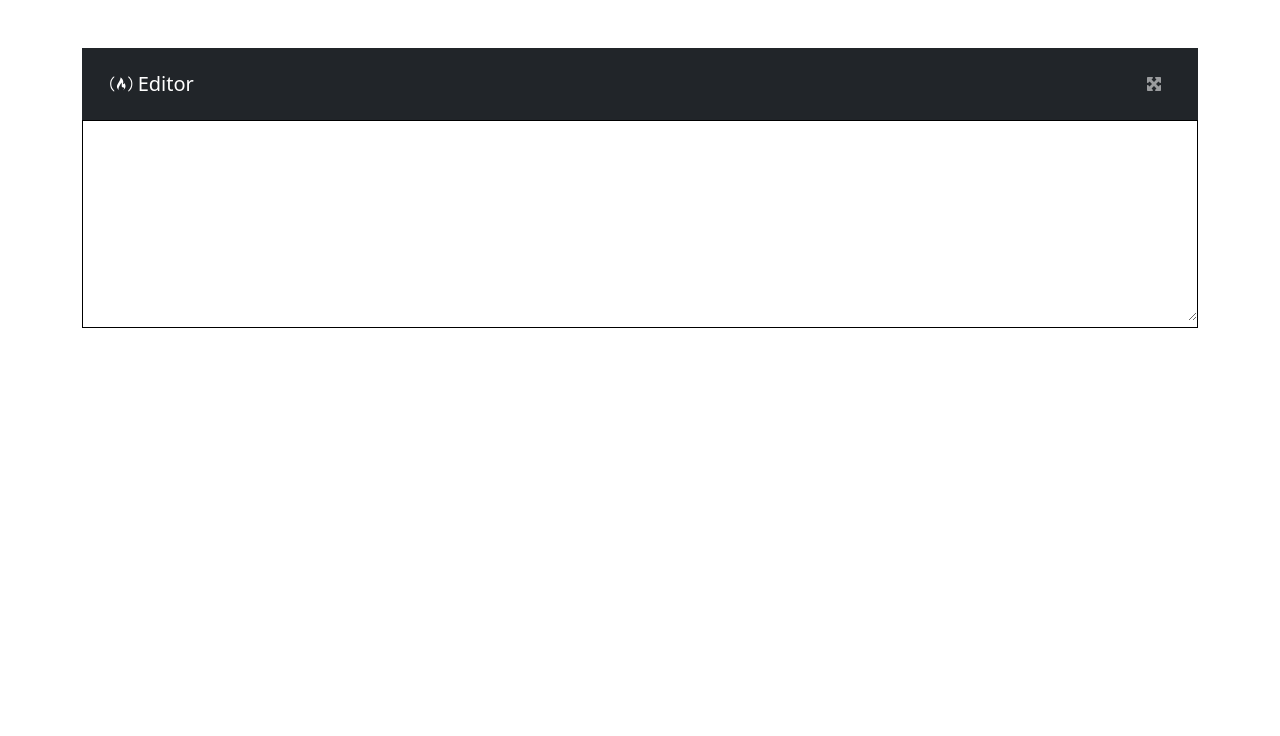
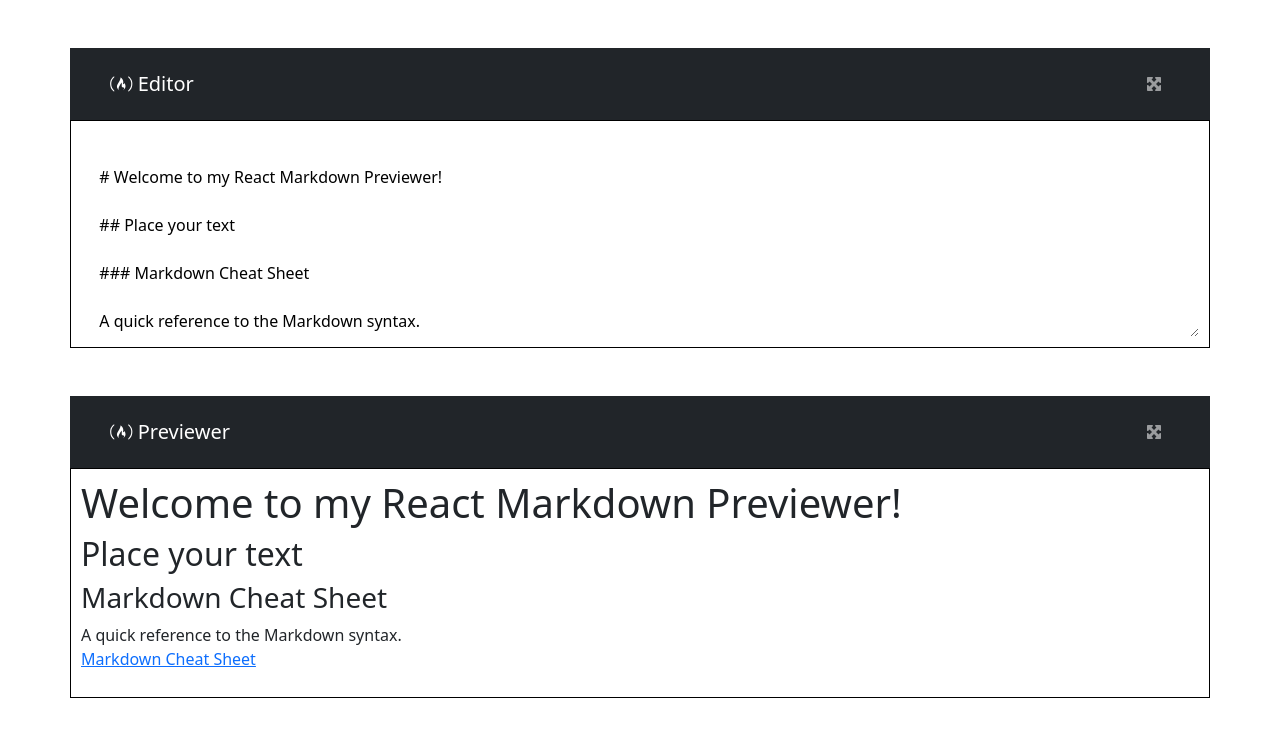
Before and after one commit to Anibal-Sebastiao/markdown-previewer, a React (Vite) app: page / in a window 1280 px wide. Shown: the top 736 px of the page. Built offline with nearby package versions, Linux system fonts and the light colour scheme.

Commit message:
feat(Previewer): :sparkles: Add Markdown previewer

```diff
--- a/package.json
+++ b/package.json
@@ -14,6 +14,8 @@
     "@fortawesome/free-solid-svg-icons": "^6.0.0",
     "@fortawesome/react-fontawesome": "^0.1.17",
     "bootstrap": "^5.1.3",
+    "highlight.js": "^11.4.0",
+    "marked": "^4.0.12",
     "react": "^17.0.2",
     "react-bootstrap": "^2.2.0",
     "react-dom": "^17.0.2"
--- a/src/App.css
+++ b/src/App.css
@@ -1,7 +1,7 @@
 .wrapper {
     width: 100%;
-    /*box-shadow: 1px 1px 10px #000;*/
     border:1px solid #000;
+    padding: 10px;
 }
 
 .maximazed textarea{
@@ -19,6 +19,10 @@ textarea {
     border: 0;
 }
 
+.hide {
+    display: none !important;
+}
+
 *::-webkit-scrollbar {
     width: 0.4em;
   }
@@ -31,3 +35,9 @@ textarea {
     background-color: rgba(0, 0, 0, .6);
     border-radius: 10px;
 }
+
+img {
+    display: block;
+    max-width: 90%;
+    margin: 2rem auto;
+}
--- a/src/App.jsx
+++ b/src/App.jsx
@@ -3,15 +3,23 @@ import 'bootstrap/dist/css/bootstrap.min.css';
 import './App.css'
 import { Editor } from './components'
 import { Toolbar } from './components';
+import { Previewer } from './components'
 import {faFreeCodeCamp} from '@fortawesome/free-brands-svg-icons'
-
+import { Row } from 'react-bootstrap';
+import placeholder from './placeholder'
 
 function App() {
-  const [markdown, setMarkdown] = useState([])
+  const [markdown, setMarkdown] = useState(placeholder)
   const [editorMaximized, setEditorMaximized] = useState(false)
+  const [previewMaximized, SetPreviewMaximized] = useState(false)
 
   const handleEditorMaximize = () => {
     setEditorMaximized(!editorMaximized)
+  }
+
+  const handlePreviewMaximize = () => {
+    SetPreviewMaximized(!previewMaximized)
+    console.log(previewMaximized);
   }
 
   const handleChange = (e) => {
@@ -19,7 +27,8 @@ function App() {
   }
 
   return (
-    <div className="App container pt-5">
+    <div className="App container">
+      <Row className={previewMaximized ? 'hide' : 'mt-5'}>
         <div className="bg-dark text-light p-3">
           <Toolbar
             title="Editor"
@@ -31,8 +40,27 @@ function App() {
         <div className={editorMaximized ? 'wrapper maximazed' : 'wrapper'}>
           <Editor markdown={markdown} onChange={handleChange}></Editor>
         </div>
+      </Row>
+
+      <Row className={editorMaximized ? 'hide' : 'mt-5'}>
+        <div className="bg-dark text-light p-3" >
+          <Toolbar
+            title="Previewer"
+            icon={faFreeCodeCamp}
+            onClick={handlePreviewMaximize}
+            editorMaximized={previewMaximized}
+            />
+        </div>
+        <div className={
+          previewMaximized ? 'wrapper maximazed' : 'wrapper'
+        }>
+          <Previewer markdown={markdown} />
+        </div>
+      </Row>
+
     </div>
   )
 }
 
+
 export default App
--- /dev/null
+++ b/src/components/Previewer/Previewer.jsx
@@ -0,0 +1,25 @@
+import hljs from 'highlight.js';
+import { marked } from 'marked'
+
+marked.setOptions({
+  breaks: true,
+  highlight: (code, lang) => {
+    const language = hljs.getLanguage(lang) ? lang : 'plaintext';
+    return hljs.highlight(code, { language }).value;
+  }
+});
+
+const renderer = new marked.Renderer();
+
+const Previewer = ({markdown}) => {
+    return (
+      <div className="p-10"
+        dangerouslySetInnerHTML={{
+          __html: marked(markdown, { renderer: renderer })
+        }}
+        id="preview"
+      />
+    );
+};
+
+export default Previewer;
--- a/src/components/index.js
+++ b/src/components/index.js
@@ -1,2 +1,3 @@
 export {default as Editor} from './Editor/Editor'
 export {default as Toolbar} from './Toolbar/Toolbar'
+export {default as Previewer} from './Previewer/Previewer'
--- /dev/null
+++ b/src/placeholder.js
@@ -0,0 +1,12 @@
+const placeholder = `
+  # Welcome to my React Markdown Previewer!
+
+  ## Place your text
+
+  ### Markdown Cheat Sheet
+
+  A quick reference to the Markdown syntax.
+  [Markdown Cheat Sheet](https://www.markdownguide.org/cheat-sheet/#extended-syntax)
+`;
+
+export default placeholder;
```
Also changed, not shown: 1 other file (tests, documents, lock files or other folders). Lines whose indentation alone changed are shown as unchanged.
